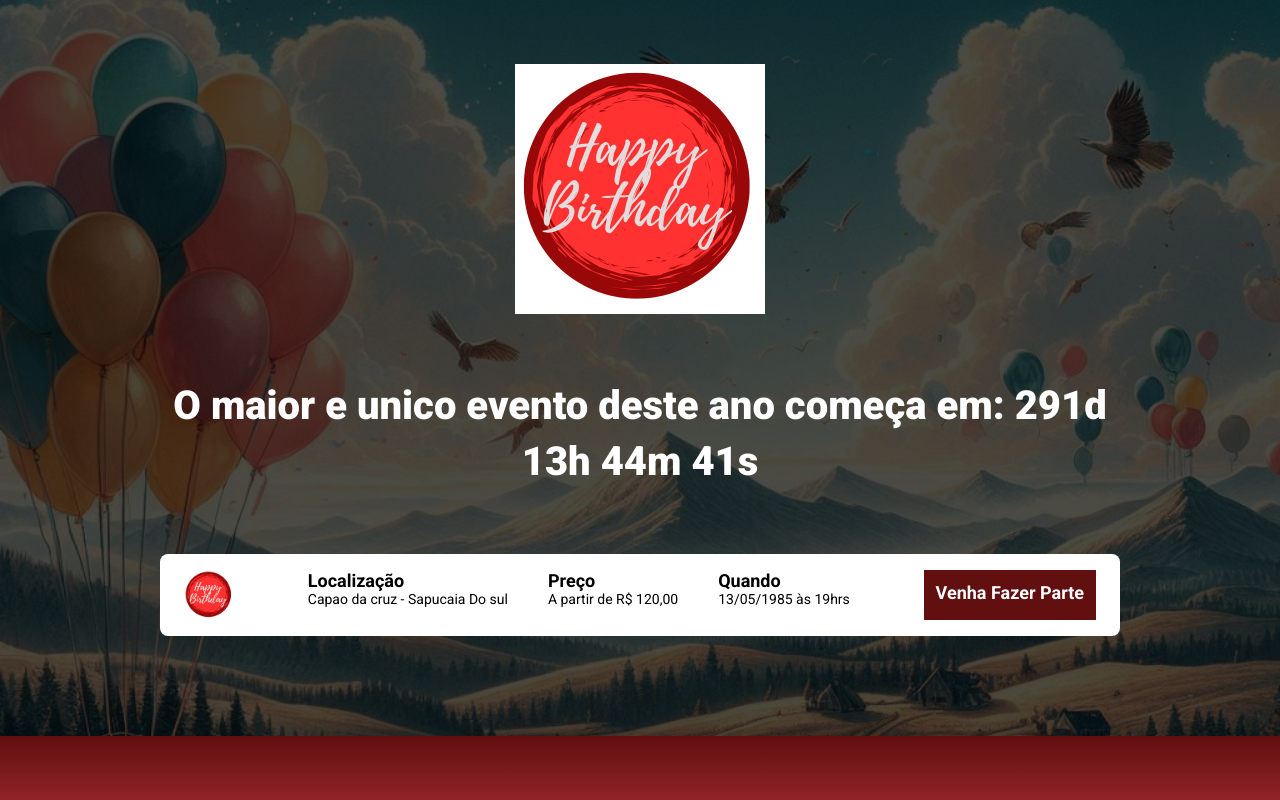
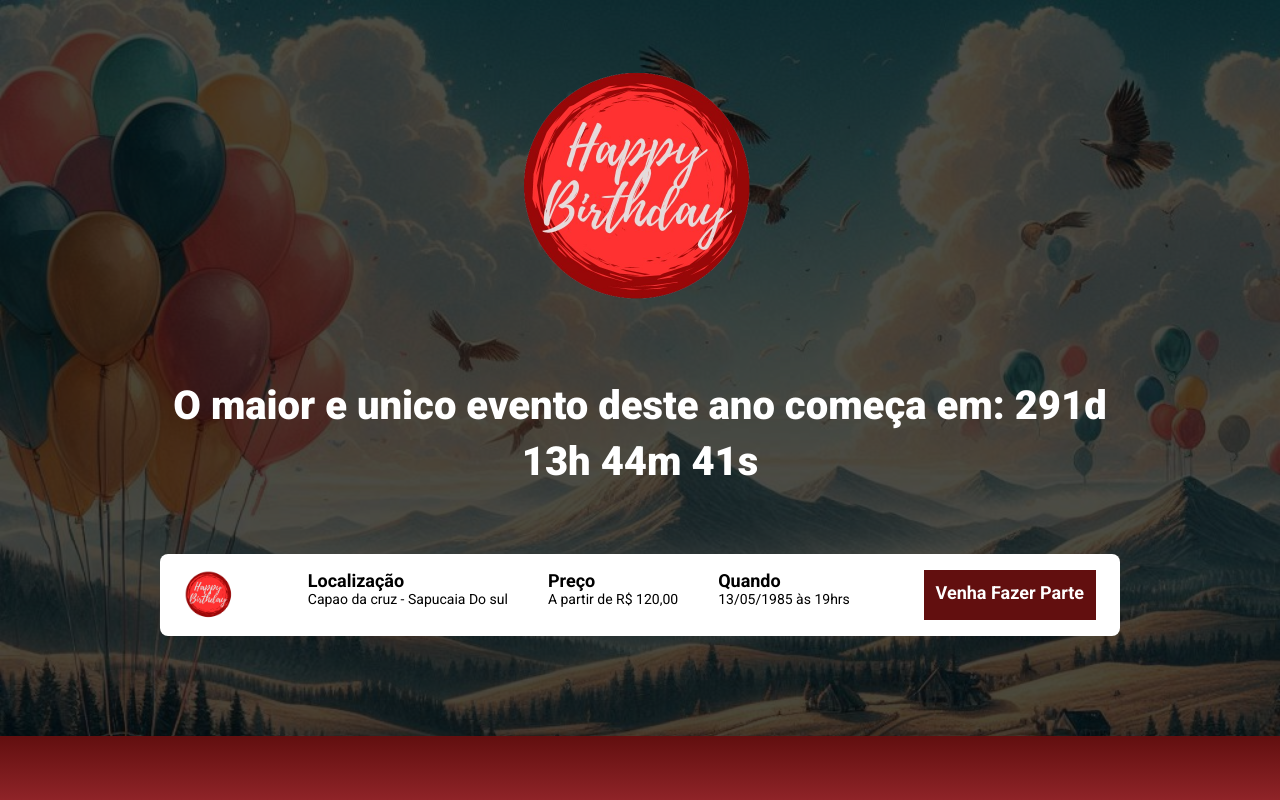
Before and after one commit to MarceloBenites1985/ebac_ex_happy_birday, a website built with Parcel: page src/index.html in a window 1280 px wide. Shown: the top 800 px of the page. Built offline with nearby package versions, Linux system fonts and the light colour scheme.

Commit message:
Update index.html

```diff
--- a/src/index.html
+++ b/src/index.html
@@ -14,7 +14,7 @@
 <body>
     <header class="hero">
         <div class="container">
-            <img class="hero__logo" src="./images/Logo-happy-birthday.png" alt="EBAC">
+            <img class="hero__logo" src="./images/Logo-Happy-Birthday.png" alt="EBAC">
                 <p class="hero__text">
                     O maior e unico evento deste ano começa em: <span id="contador"></span>
                 </p>
```
